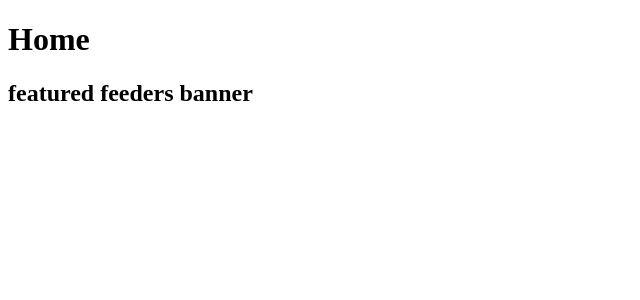
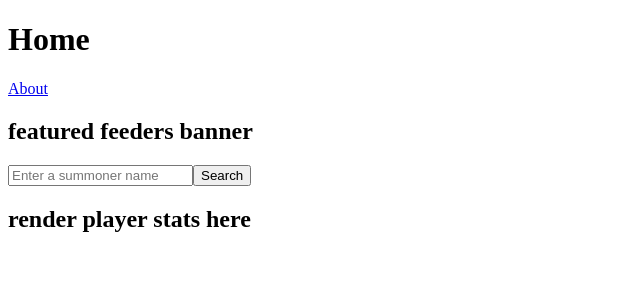
Before and after one commit to allenjp/IntGG, a React app: page / in a window 1280 px wide. Shown: the top 300 px of the page, without its empty margins (0-640 px from the left). Built offline with nearby package versions, Linux system fonts and the light colour scheme.

Commit message:
React-router pretty much working

```diff
--- a/client/components/Search.jsx
+++ b/client/components/Search.jsx
@@ -1,11 +1,19 @@
 import React from 'react'
 
 class Search extends React.Component {
+  handleSubmit() {
+    console.log("handleSubmit trigger");
+  }
   render() {
     return (
       <div>
-        <input type="text" placeholder="Enter a summoner name" id="name-input" />
-        <button type="submit">Search</button>
+        <div>
+          <input type="text" placeholder="Enter a summoner name" id="name-input" />
+          <button type="submit" onClick={() => this.handleSubmit()}>Search</button>
+        </div>
+        <div>
+          <h2>render player stats here</h2>
+        </div>
       </div>
     )
   }
--- a/client/pages/About.jsx
+++ b/client/pages/About.jsx
@@ -1,9 +1,13 @@
 import React from 'react'
+import { Link } from 'react-router-dom'
 
 class About extends React.Component {
   render() {
     return (
-      <h1>About</h1>
+      <div>
+        <h1>About</h1>
+        <Link to="/">Home</Link>
+      </div>
     )
   }
 }
--- a/client/pages/Home.jsx
+++ b/client/pages/Home.jsx
@@ -1,11 +1,15 @@
 import React from 'react'
+import { Link } from 'react-router-dom'
+import Search from '../components/Search'
 
 class Home extends React.Component {
   render() {
     return (
       <div>
         <h1>Home</h1>
+        <Link to="/about">About</Link>
         <h2>featured feeders banner</h2>
+        <Search />
       </div>
     )
   }
```
